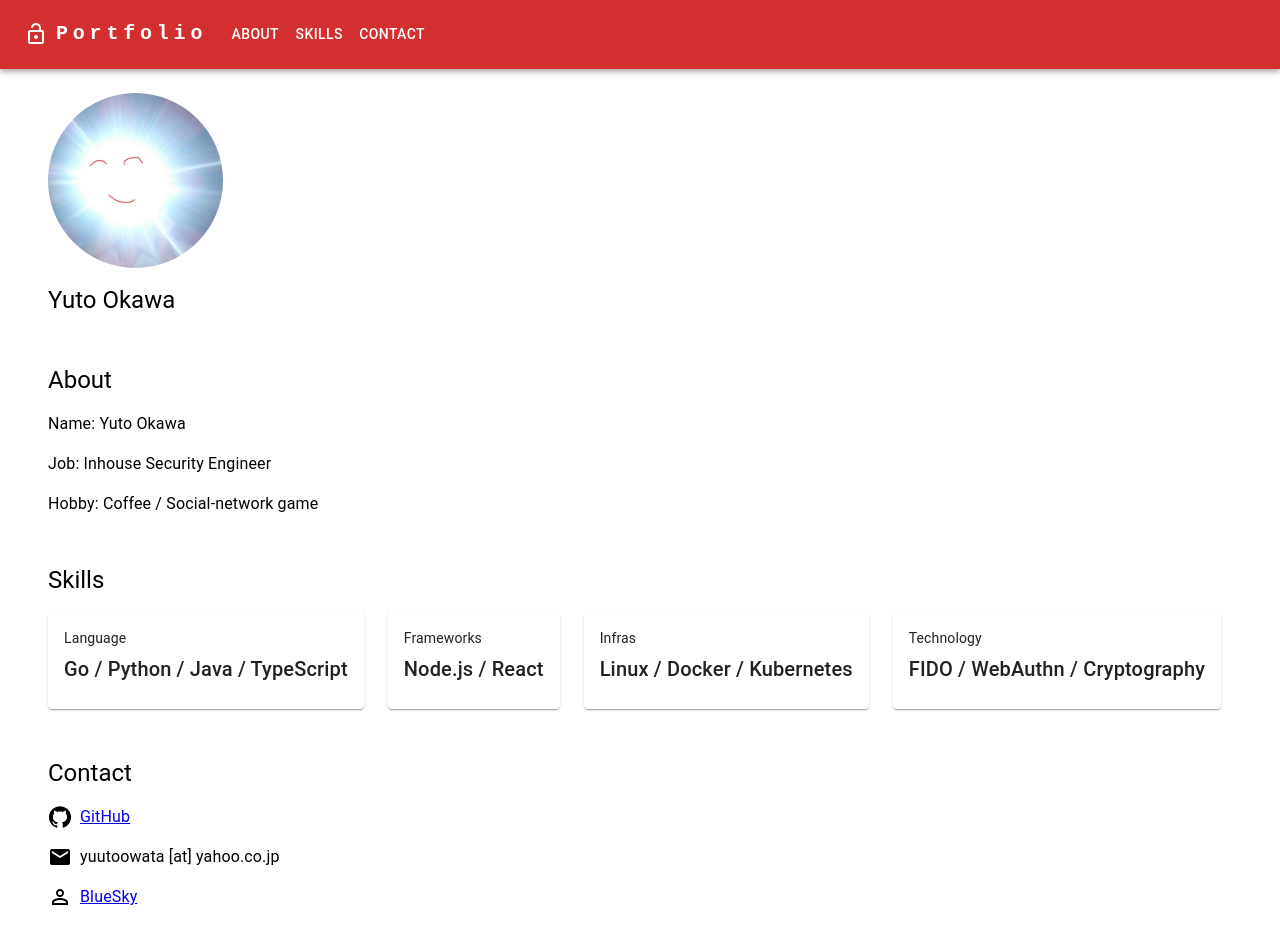
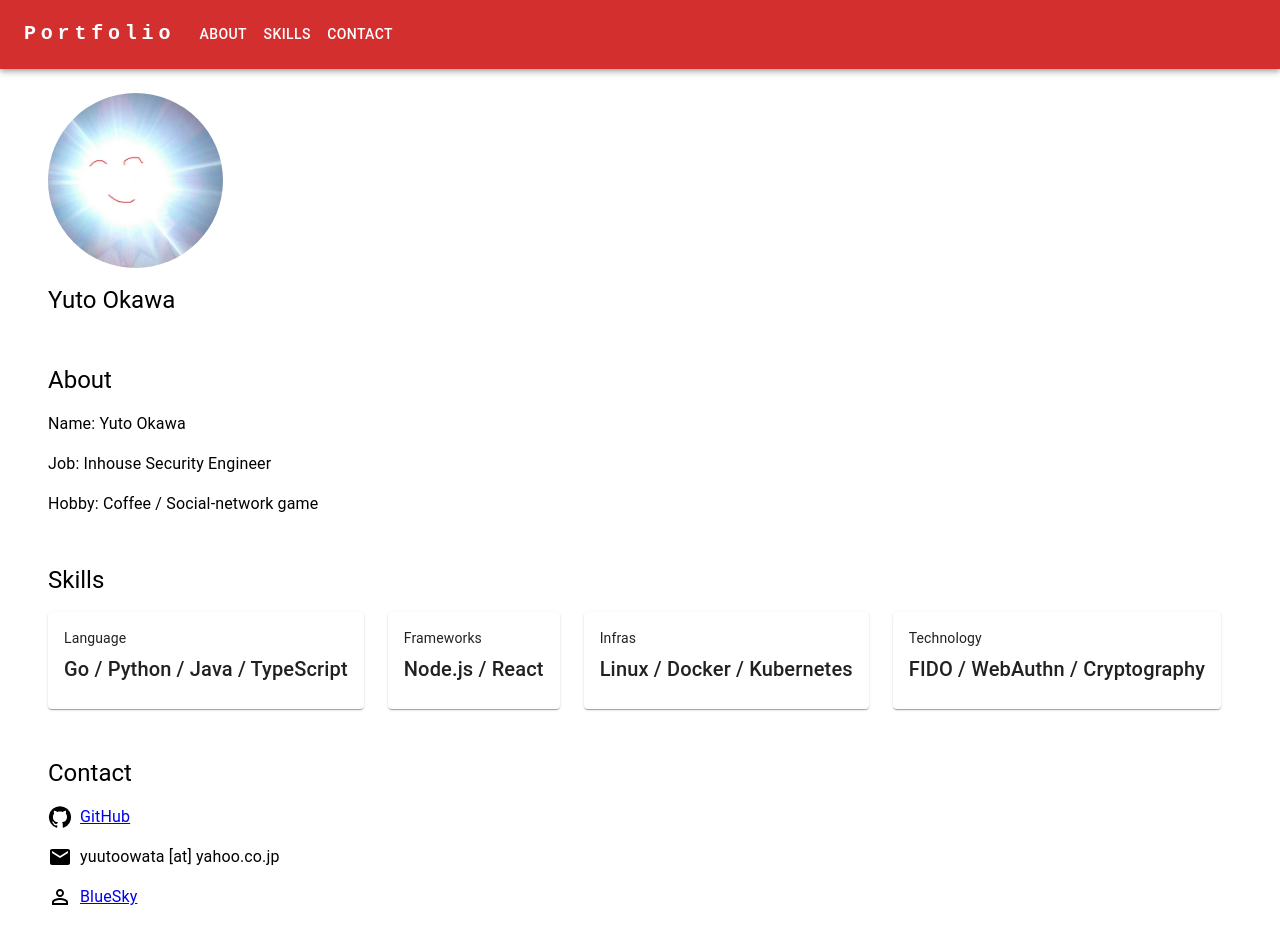
Before and after one commit to YutoOkawa/YutoOkawa.github.io, a React (Create React App) app: page / in a window 1280 px wide. Built offline with nearby package versions, Linux system fonts and the light colour scheme.

Commit message:
Remove Navbar icon

```diff
--- a/src/components/NavigationBar.tsx
+++ b/src/components/NavigationBar.tsx
@@ -32,7 +32,6 @@ function ResponsiveAppBar() {
     <AppBar position="static" color='error'>
       <Container maxWidth="xl">
         <Toolbar disableGutters>
-          <LockOpenIcon sx={{ display: { xs: 'none', md: 'flex' }, mr: 1 }} />
           <Typography
             variant="h6"
             noWrap
```
